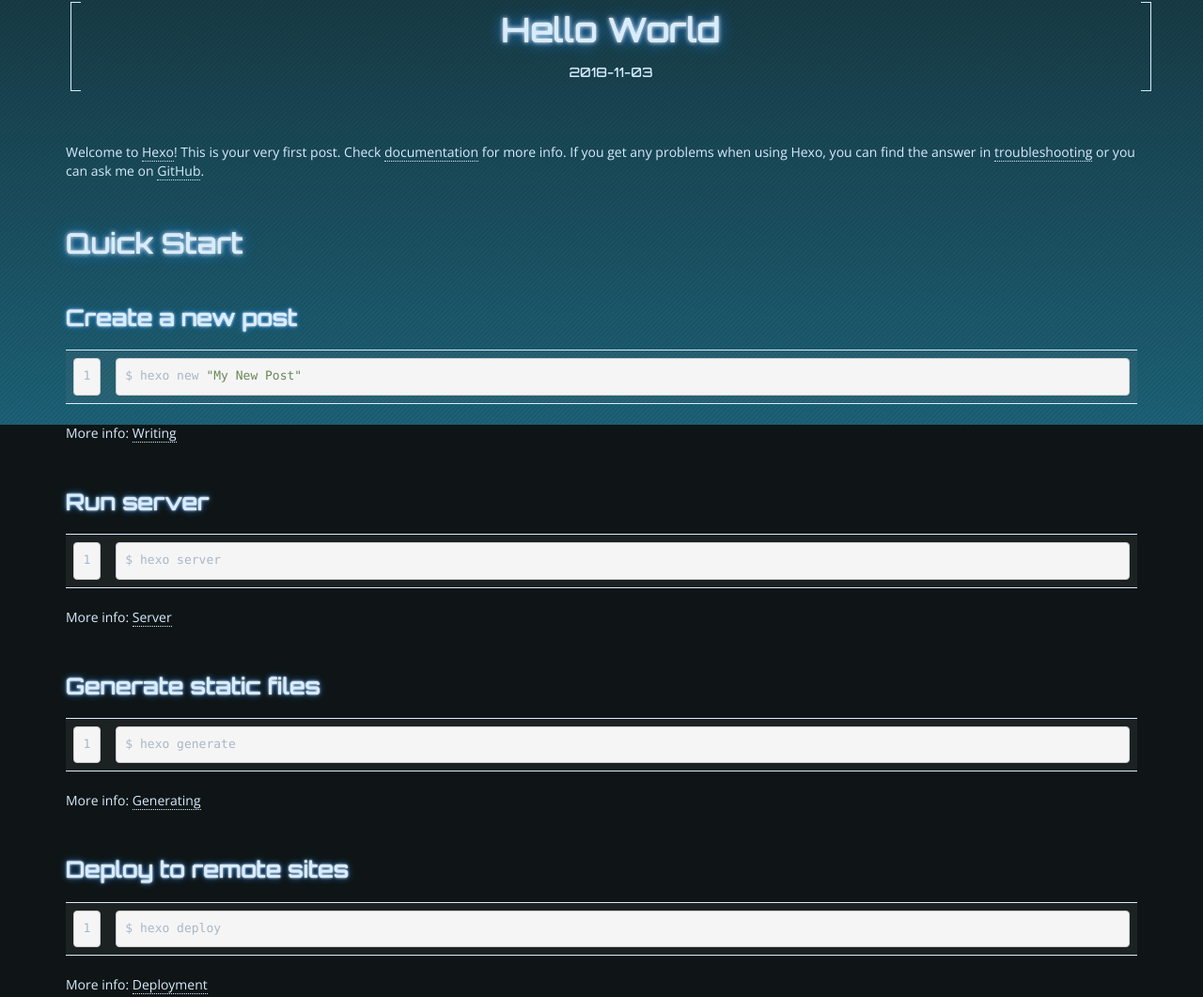
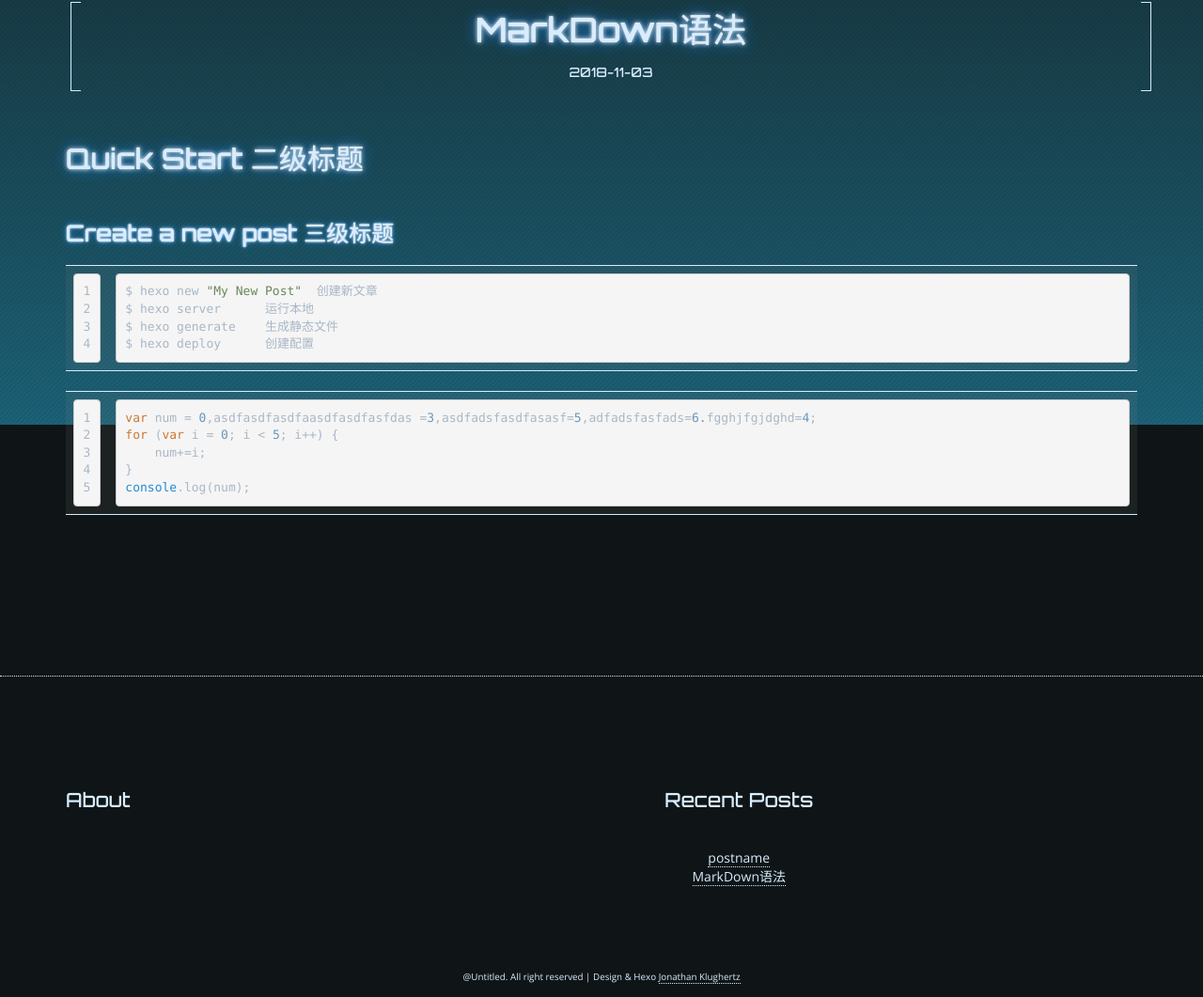
Before and after one commit to lizhi521/lizhi521.github.io, a plain HTML site: page 2018/11/03/hello-world/index.html in a window 1280 px wide. Shown: the part 348-1409 px from the top of the page at 94% size. Drawn offline with nearby package versions, Linux system fonts and the light colour scheme.

Commit message:
Site updated: 2018-11-04 19:02:27

```diff
--- a/2018/11/03/hello-world/index.html
+++ b/2018/11/03/hello-world/index.html
@@ -10,7 +10,8 @@
 
     <!--Description-->
 
-        <meta name="description" content="Welcome to Hexo! This is your very first post. Check documentation for more info. If you get any problems when using Hexo, you can find the answer in ">
+        <meta name="description" content="Quick Start 二级标题Create a new post 三级标题1234$ hexo new &#34;My New Post&#34;  创建新文章$ hexo server      运行本地$ hexo generate    生成静态文件$ hexo deploy      创建配置
+12345">
 
 
     <!--Author-->
@@ -20,7 +21,7 @@
 
     <!--Open Graph Title-->
 
-        <meta property="og:title" content="Hello World">
+        <meta property="og:title" content="MarkDown语法">
 
 
     <!--Open Graph Description-->
@@ -42,7 +43,7 @@
 
     <!-- Title -->
 
-    <title>Hello World - 木子士心</title>
+    <title>MarkDown语法 - 木子士心</title>
 
     <!-- Bootstrap Core CSS -->
     <link rel="stylesheet" href="//maxcdn.bootstrapcdn.com/bootstrap/4.0.0-alpha.2/css/bootstrap.min.css" integrity="sha384-y3tfxAZXuh4HwSYylfB+J125MxIs6mR5FOHamPBG064zB+AFeWH94NdvaCBm8qnd" crossorigin="anonymous">
@@ -147,7 +148,7 @@
     <div class="post-header">
         <h1 class="title">
             <a href="/2018/11/03/hello-world/">
-                Hello World
+                MarkDown语法
             </a>
         </h1>
         <div class="post-info">
@@ -165,15 +166,8 @@
 
 
         <!-- Post Content -->
-        <p>Welcome to <a href="https://hexo.io/" target="_blank" rel="noopener">Hexo</a>! This is your very first post. Check <a href="https://hexo.io/docs/" target="_blank" rel="noopener">documentation</a> for more info. If you get any problems when using Hexo, you can find the answer in <a href="https://hexo.io/docs/troubleshooting.html" target="_blank" rel="noopener">troubleshooting</a> or you can ask me on <a href="https://github.com/hexojs/hexo/issues" target="_blank" rel="noopener">GitHub</a>.</p>
-<h2 id="Quick-Start"><a href="#Quick-Start" class="headerlink" title="Quick Start"></a>Quick Start</h2><h3 id="Create-a-new-post"><a href="#Create-a-new-post" class="headerlink" title="Create a new post"></a>Create a new post</h3><figure class="highlight bash"><table><tr><td class="gutter"><pre><span class="line">1</span><br></pre></td><td class="code"><pre><span class="line">$ hexo new <span class="string">"My New Post"</span></span><br></pre></td></tr></table></figure>
-<p>More info: <a href="https://hexo.io/docs/writing.html" target="_blank" rel="noopener">Writing</a></p>
-<h3 id="Run-server"><a href="#Run-server" class="headerlink" title="Run server"></a>Run server</h3><figure class="highlight bash"><table><tr><td class="gutter"><pre><span class="line">1</span><br></pre></td><td class="code"><pre><span class="line">$ hexo server</span><br></pre></td></tr></table></figure>
-<p>More info: <a href="https://hexo.io/docs/server.html" target="_blank" rel="noopener">Server</a></p>
-<h3 id="Generate-static-files"><a href="#Generate-static-files" class="headerlink" title="Generate static files"></a>Generate static files</h3><figure class="highlight bash"><table><tr><td class="gutter"><pre><span class="line">1</span><br></pre></td><td class="code"><pre><span class="line">$ hexo generate</span><br></pre></td></tr></table></figure>
-<p>More info: <a href="https://hexo.io/docs/generating.html" target="_blank" rel="noopener">Generating</a></p>
-<h3 id="Deploy-to-remote-sites"><a href="#Deploy-to-remote-sites" class="headerlink" title="Deploy to remote sites"></a>Deploy to remote sites</h3><figure class="highlight bash"><table><tr><td class="gutter"><pre><span class="line">1</span><br></pre></td><td class="code"><pre><span class="line">$ hexo deploy</span><br></pre></td></tr></table></figure>
-<p>More info: <a href="https://hexo.io/docs/deployment.html" target="_blank" rel="noopener">Deployment</a></p>
+        <h2 id="Quick-Start-二级标题"><a href="#Quick-Start-二级标题" class="headerlink" title="Quick Start 二级标题"></a>Quick Start 二级标题</h2><h3 id="Create-a-new-post-三级标题"><a href="#Create-a-new-post-三级标题" class="headerlink" title="Create a new post 三级标题"></a>Create a new post 三级标题</h3><figure class="highlight bash"><table><tr><td class="gutter"><pre><span class="line">1</span><br><span class="line">2</span><br><span class="line">3</span><br><span class="line">4</span><br></pre></td><td class="code"><pre><span class="line">$ hexo new <span class="string">"My New Post"</span>  创建新文章</span><br><span class="line">$ hexo server      运行本地</span><br><span class="line">$ hexo generate    生成静态文件</span><br><span class="line">$ hexo deploy      创建配置</span><br></pre></td></tr></table></figure>
+<figure class="highlight javascript"><table><tr><td class="gutter"><pre><span class="line">1</span><br><span class="line">2</span><br><span class="line">3</span><br><span class="line">4</span><br><span class="line">5</span><br></pre></td><td class="code"><pre><span class="line"><span class="keyword">var</span> num = <span class="number">0</span>,asdfasdfasdfaasdfasdfasfdas =<span class="number">3</span>,asdfadsfasdfasasf=<span class="number">5</span>,adfadsfasfads=<span class="number">6.</span>fgghjfgjdghd=<span class="number">4</span>;</span><br><span class="line"><span class="keyword">for</span> (<span class="keyword">var</span> i = <span class="number">0</span>; i &lt; <span class="number">5</span>; i++) &#123;</span><br><span class="line">    num+=i;</span><br><span class="line">&#125;</span><br><span class="line"><span class="built_in">console</span>.log(num);</span><br></pre></td></tr></table></figure>
 
     </div>
 
@@ -215,7 +209,7 @@
             </li>
 
             <li>
-                <a class="footer-post" href="/2018/11/03/hello-world/">Hello World</a>
+                <a class="footer-post" href="/2018/11/03/hello-world/">MarkDown语法</a>
             </li>
 
         </ul>
```
Also changed, not shown: 2018/11/04/postname/index.html (+1 -1 lines), archives/2018/11/index.html (+2 -2 lines), archives/2018/index.html (+2 -2 lines), archives/index.html (+2 -2 lines), index.html (+4 -11 lines).
